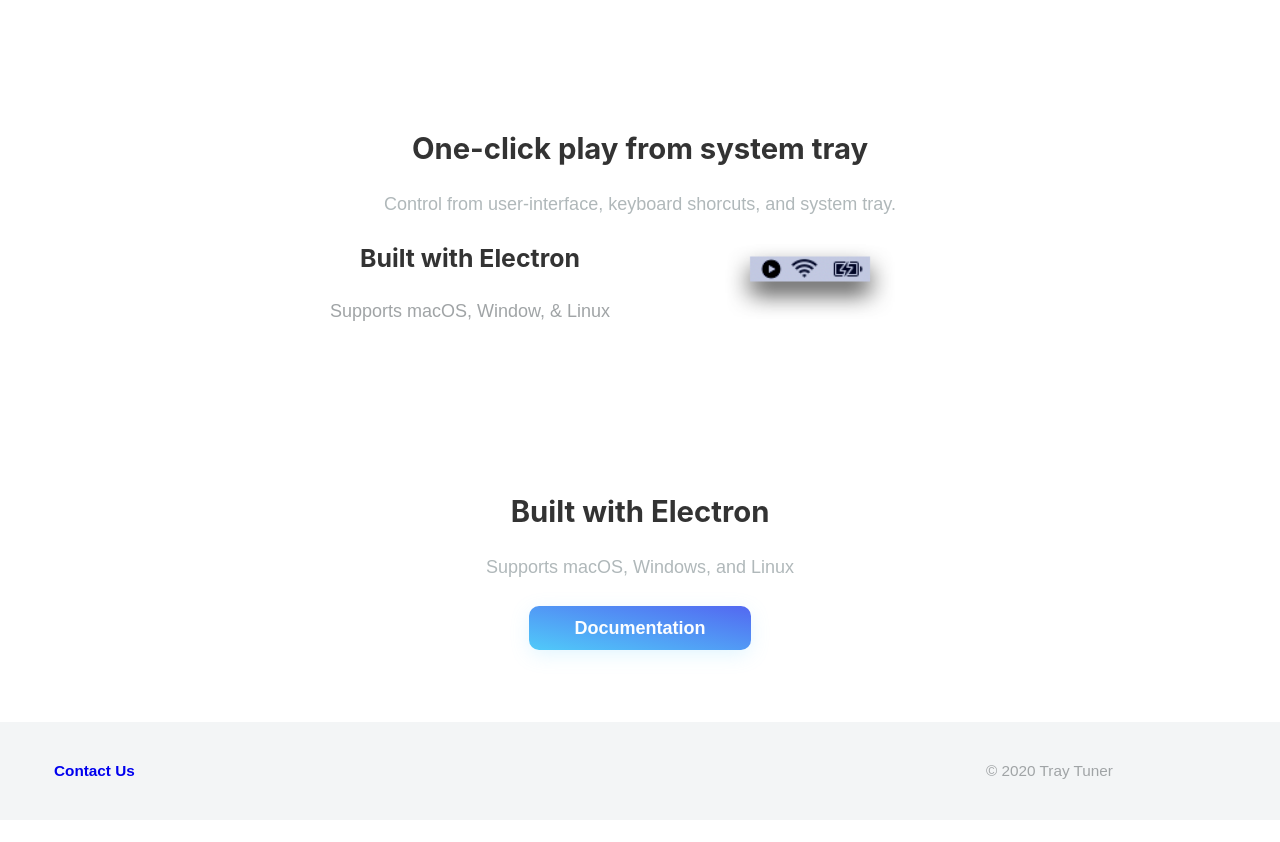
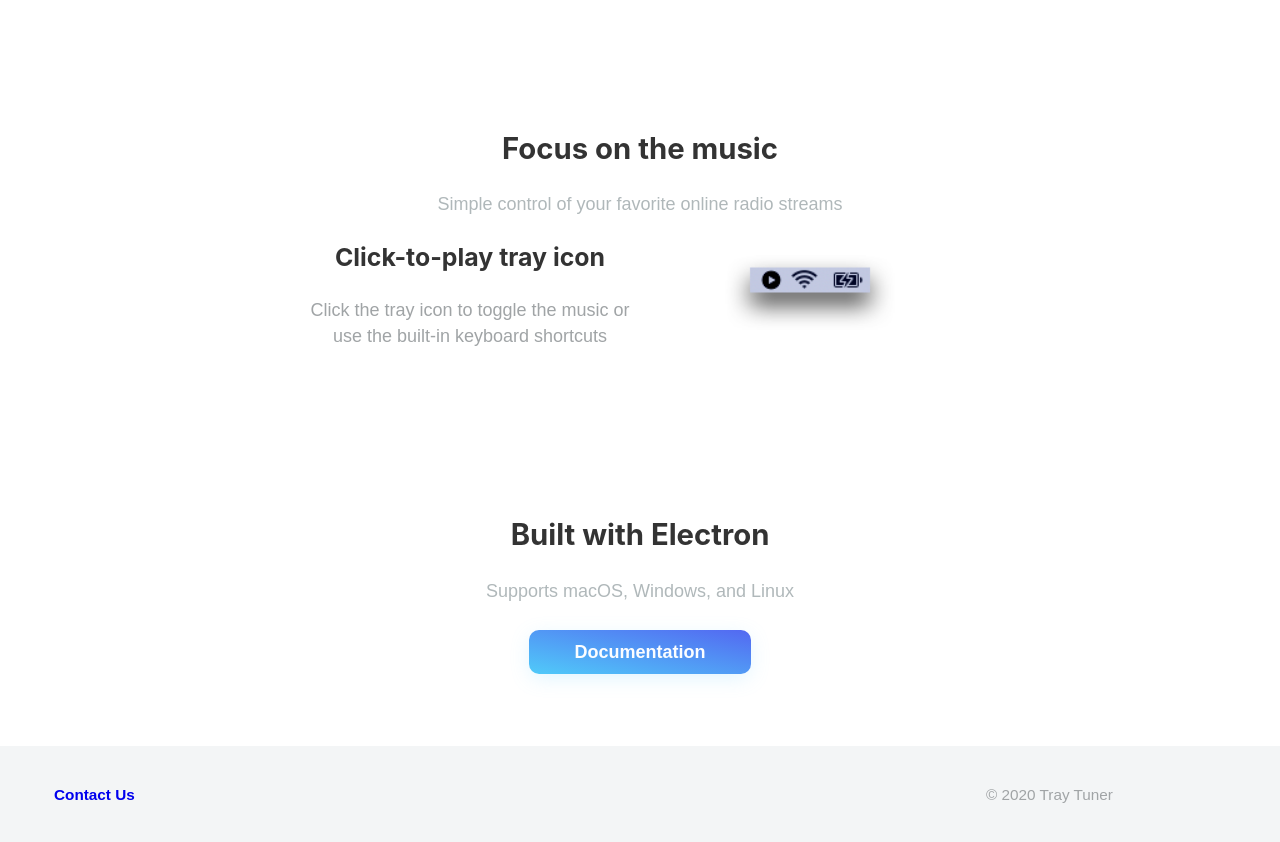
Before and after one commit to trybick/tray-tuner-website, a Gatsby site: page / in a window 1280 px wide. Shown: the part 820-1662 px from the top of the page. Before the commit the page ends 1640 px from the top, so only its background shows below. Built offline with nearby package versions, Linux system fonts and the light colour scheme; Gatsby itself is replaced by a stand-in of ours.

Commit message:
Finish good version of text in all three sections

```diff
--- a/src/components/content.js
+++ b/src/components/content.js
@@ -6,8 +6,8 @@ import trayScreenshot from "../images/screenshots/tray.png";
 const Content = () => (
   <div style={{ padding: "4rem 1rem", textAlign: "center" }}>
     <SectionHeader
-      title="One-click play from system tray"
-      description="Control from user-interface, keyboard shorcuts, and system tray."
+      title="Focus on the music"
+      description="Simple control of your favorite online radio streams"
     />
     <content
       style={{
@@ -18,8 +18,10 @@ const Content = () => (
       }}
     >
       <div>
-        <h3>Built with Electron</h3>
-        <p style={{ color: COLORS.gray }}>Supports macOS, Window, & Linux</p>
+        <h3>Click-to-play tray icon</h3>
+        <p style={{ color: COLORS.gray }}>
+          Click the tray icon to toggle the music or use the built-in keyboard shortcuts
+        </p>
       </div>
       <div>
         <img
```
